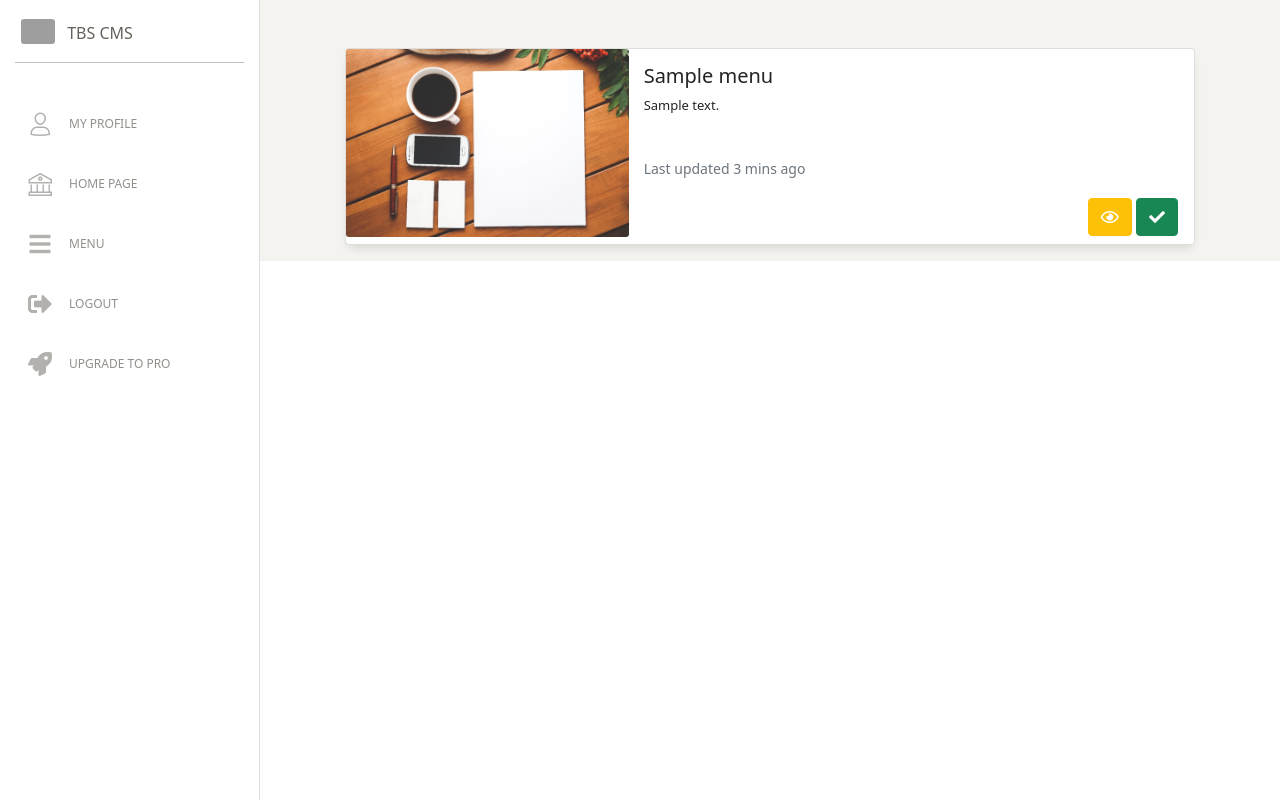
After one commit to ahadanfauzan123/TBS_CMS, a CodeIgniter 4 app: template app/Views/hometemplate/menu.php in a window 1280 px wide. The commit adds this page. Run offline with PHP 8.4 and a stand-in for CodeIgniter, Linux system fonts and the light colour scheme; the template is opened without the code that fills it: most values are stand-ins (such as "Sample title", 1, 10 or a date in 2020); data that the repository does not hold is empty; some libraries are stand-ins or nearby versions; grey boxes are pictures that could not be loaded.

Commit message:
membuat sistem crud di access role | membuat sistem crud menu

```diff
--- /dev/null
+++ b/app/Views/hometemplate/menu.php
@@ -0,0 +1,75 @@
+<?= $this->extend('templates/index'); ?>
+<?= $this->section('page-content'); ?>
+
+
+<head>
+    <link href="https://cdn.jsdelivr.net/npm/bootstrap@5.0.1/dist/css/bootstrap.min.css" rel="stylesheet" integrity="sha384-+0n0xVW2eSR5OomGNYDnhzAbDsOXxcvSN1TPprVMTNDbiYZCxYbOOl7+AMvyTG2x" crossorigin="anonymous">
+    <link rel="stylesheet" href="https://use.fontawesome.com/releases/v5.15.3/css/all.css" integrity="sha384-SZXxX4whJ79/gErwcOYf+zWLeJdY/qpuqC4cAa9rOGUstPomtqpuNWT9wdPEn2fk" crossorigin="anonymous">
+</head>
+
+<body>
+    <?php if (in_groups('admin')) : ?>
+        <form class="container-fluid justify-content-start mb-4">
+            <a class="btn btn-warning bg-gradient px-5" href="<?= base_url('role/add'); ?>"><i class="fas fa-plus"></i></a>
+        </form>
+
+        <hr>
+    <?php endif; ?>
+
+    <div class='d-flex flex-column justify-content-center mt-5'>
+        <?php foreach ($menu as $m) : ?>
+            <div class="card mb-3 align-self-center" style="max-width: 850px;">
+
+                <div class="row g-0">
+                    <div class="col-md-4">
+                        <img src="/img/gambar3.jpeg" alt="...">
+                    </div>
+                    <div class="col-md-8">
+                        <div class="card-body">
+                            <h5 class="card-title"><?= $m['MenuName']; ?></h5>
+                            <div class="bd">
+                                <p class="card-text"><?= $m['description']; ?></p>
+                            </div>
+                            <p class="card-text"><small class="text-muted">Last updated 3 mins ago</small></p>
+                        </div>
+                        <div class="card-footer text-right">
+                            <?php if (in_groups('admin')) : ?>
+                                <a href="<?= site_url('role/edit/' . $m['IdMenu']); ?>" class="btn btn-info px-2"><i class="far fa-edit"></i></a>
+                                <a href="<?= site_url('role/delete/' . $m['IdMenu']); ?>" onclick="alert('yakin anda ingin menghapus menu <?= $m['MenuName']; ?>');" class="btn btn-danger"><i class="far fa-trash-alt"></i></a>
+                            <?php endif; ?>
+                            <button class="btn btn-warning"><i class="far fa-eye"></i></button>
+                            <button class="btn btn-success"><i class="fas fa-check"></i></button>
+                        </div>
+                    </div>
+                </div>
+            </div>
+        <?php endforeach; ?>
+
+    </div>
+
+</body>
+<style>
+    .bd {
+        font-size: small;
+        overflow-x: hidden;
+        overflow-y: scroll;
+        height: 60px;
+    }
+
+    .bd::-webkit-scrollbar {
+        display: none;
+    }
+
+    form {
+        color: white;
+    }
+
+    button>i,
+    a>i {
+        color: white;
+    }
+</style>
+
+<script src="https://cdn.jsdelivr.net/npm/@popperjs/core@2.9.2/dist/umd/popper.min.js" integrity="sha384-IQsoLXl5PILFhosVNubq5LC7Qb9DXgDA9i+tQ8Zj3iwWAwPtgFTxbJ8NT4GN1R8p" crossorigin="anonymous"></script>
+<script src="https://cdn.jsdelivr.net/npm/bootstrap@5.0.1/dist/js/bootstrap.min.js" integrity="sha384-Atwg2Pkwv9vp0ygtn1JAojH0nYbwNJLPhwyoVbhoPwBhjQPR5VtM2+xf0Uwh9KtT" crossorigin="anonymous"></script>
+<?= $this->endSection(); ?>
--- a/app/Views/templates/index.php
+++ b/app/Views/templates/index.php
@@ -54,6 +54,7 @@ Coded by www.creative-tim.com
 
 
             <?= $this->renderSection('page-content'); ?>
+            <?php if (in_groups('user')) : ?>
                 <footer class="footer footer-black  footer-white ">
                     <div class="container-fluid">
                         <div class="row">
@@ -74,6 +75,7 @@ Coded by www.creative-tim.com
                         </div>
                     </div>
                 </footer>
+            <?php endif; ?>
         </div>
     </div>
     <!--   Core JS Files   -->
--- a/app/Views/templates/sidebar.php
+++ b/app/Views/templates/sidebar.php
@@ -32,15 +32,16 @@
                 </div>
 
             </li>
+            <hr>
         <?php endif; ?>
     </ul>
     <div class="sidebar-wrapper">
         <ul class="nav">
 
 
-            <hr>
+
             <li>
-                <a href="<?= base_url('user'); ?>">
+                <a href="<?= base_url('user/profile'); ?>">
                     <i class="nc-icon nc-single-02"></i>
                     <p>My Profile</p>
                 </a>
```
Also changed, not shown: app/Controllers/Role.php (+9 -3 lines), app/Controllers/User.php (+8 -0 lines), app/Controllers/Menutemplate.php (added). Lines whose indentation alone changed are shown as unchanged.
